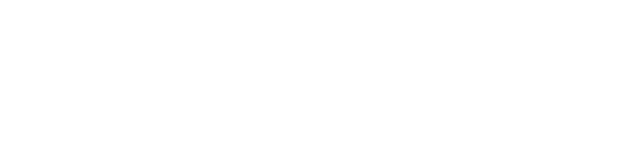
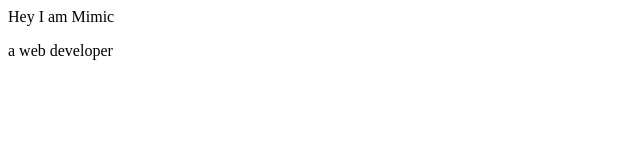
Before and after one commit to alyconr/personal-portfolio, a plain HTML site: page index.html in a window 1280 px wide. Shown: the whole page, without its empty margins (0-640 px from the left). Drawn offline with Linux system fonts and the light colour scheme.

Commit message:
the first commit for this project

```diff
--- a/index.html
+++ b/index.html
@@ -9,18 +9,8 @@
   <body>
     <script src="https://cdn.freecodecamp.org/testable-projects-fcc/v1/bundle.js"></script>
 
-    <!--
-
-    Hello Camper!
-
-    For now, the test suite only works in Chrome!
-    Please read the README below in the JS Editor before beginning.
-    Feel free to delete this message once you have read it.
-    Good luck and Happy Coding!
-
-    - The freeCodeCamp Team
-
-    -->
     <script  src="js/index.js"></script>
+    <section id="welcome">Hey I am Mimic</section>
+    <p>a web developer</p>
   </body>
 </html>
```
